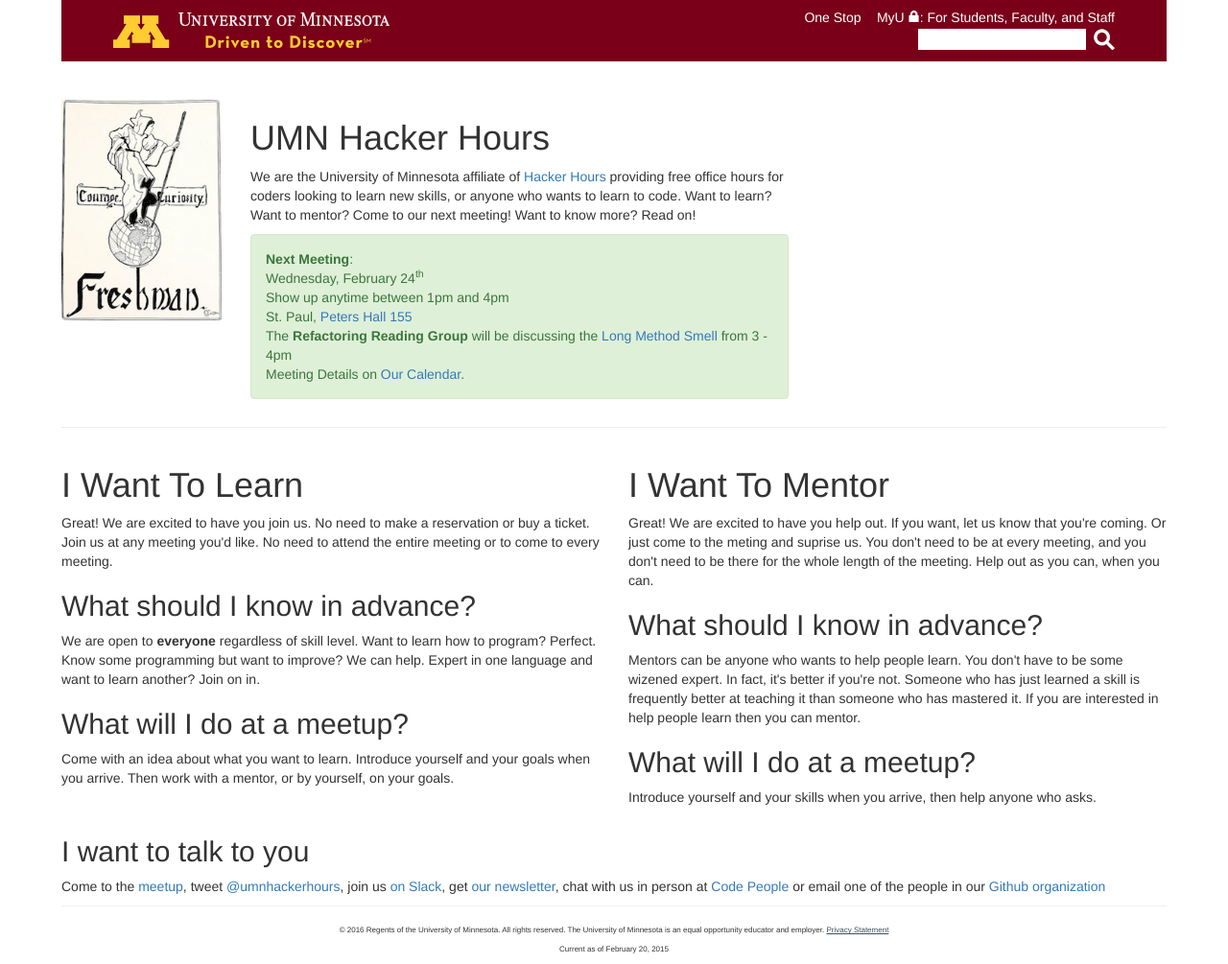
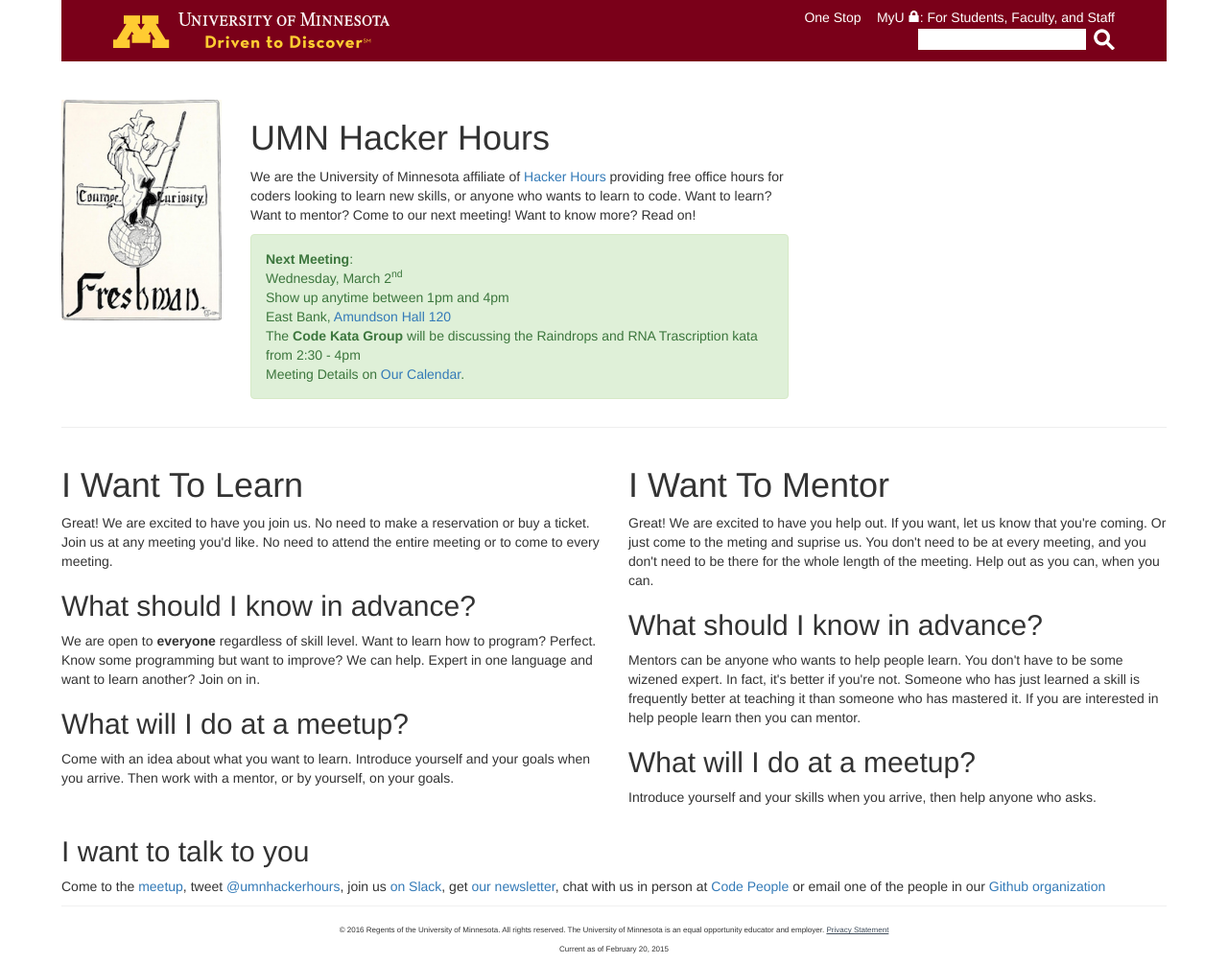
Before and after one commit to umnhackerhours/umnhackerhours.github.io, a Jekyll site: the page built from index.markdown, in a window 1280 px wide. Shown: the whole page at 96% size. Built offline with Jekyll 4.4.1, drawn with Linux system fonts in a browser that asks for light colours.

Commit message:
March 2nd meeting details

```diff
--- a/index.markdown
+++ b/index.markdown
@@ -13,16 +13,16 @@ description: Home
       <div class="alert alert-success" role="alert">
         <a class="anchor" id="next_meeting"></a>
         <strong>Next Meeting</strong>:<br />
-        Wednesday, February 24<sup>th</sup><br />
+        Wednesday, March 2<sup>nd</sup><br />
         Show up anytime between 1pm and 4pm<br />
-        <!-- East Bank, <a href="http://campusmaps.umn.edu/peik-gymnasium">Peik Gym G55</a><br /> -->
+        <!-- East Bank, <a href="http://campusmaps.umn.edu/amundson-hall">Amundson Hall 120</a><br /> -->
         <!-- West Bank, <a href="http://campusmaps.umn.edu/blegen-hall">Blegen Hall 155</a><br /> -->
         <!-- St. Paul, <a href="http://campusmaps.umn.edu/peters-hall">Peters Hall 155</a><br /> -->
         <!-- The <strong>Code Kata Group</strong> will be discussing the <a href="https://github.com/exercism/x-common/blob/master/bob.md">Bob kata</a> from 2:30 - 4pm<br /> -->
         <!-- The <strong>Refactoring Reading Group</strong> will be discussing the <a href="https://refactoring.guru/smells/long-method">Long Method Smell</a> from 3 - 4pm<br /> -->
 
-        St. Paul, <a href="http://campusmaps.umn.edu/peters-hall">Peters Hall 155</a><br />
-        The <strong>Refactoring Reading Group</strong> will be discussing the <a href="https://refactoring.guru/smells/long-method">Long Method Smell</a> from 3 - 4pm<br />
+        East Bank, <a href="http://campusmaps.umn.edu/amundson-hall">Amundson Hall 120</a><br />
+        The <strong>Code Kata Group</strong> will be discussing the Raindrops and RNA Trascription kata from 2:30 - 4pm<br />
         Meeting Details on <a href="https://www.google.com/calendar/embed?src=umn.edu_ii9odmho4m63bsq19879mu0iis%40group.calendar.google.com&ctz=America/Chicago">Our Calendar</a>.
       </div>
     </div>
```
